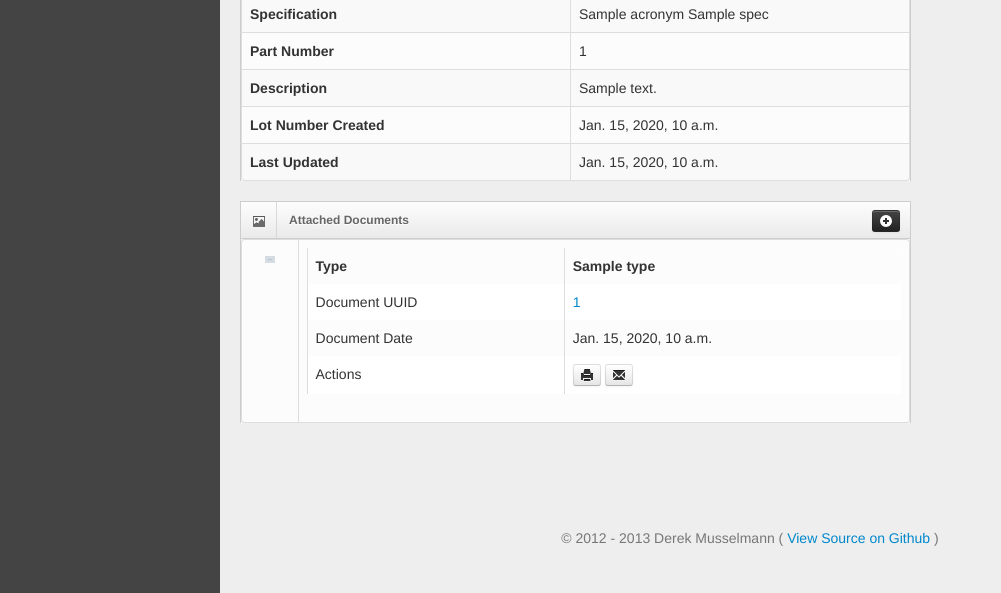
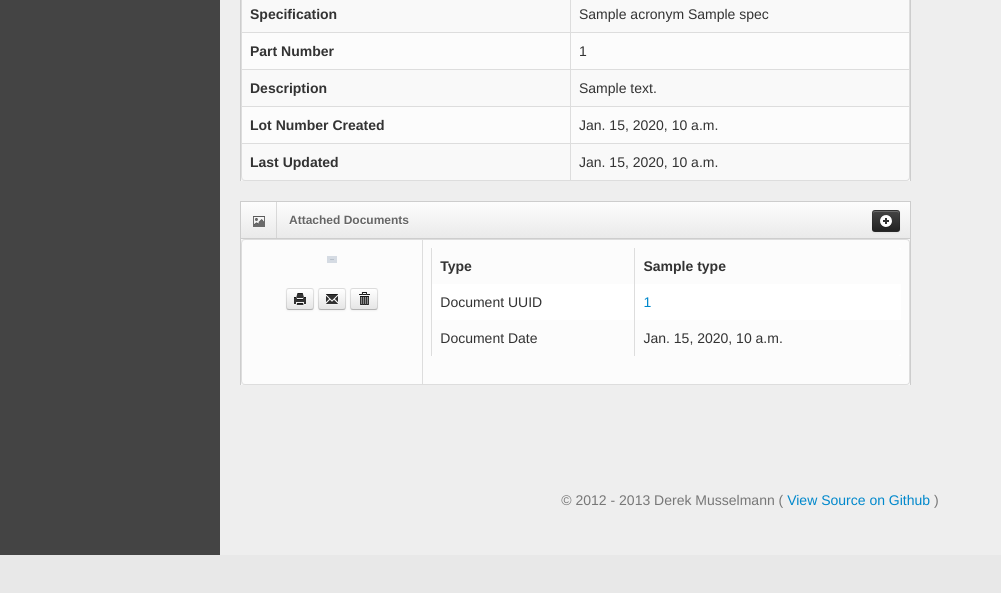
Before and after one commit to disflux/django-mtr, a Django app: template templates/reports/report.html in a window 1280 px wide. Shown: the part 592-1185 px from the top of the page, without its empty margins (0-1001 px from the left). After the commit the page ends 1147 px from the top, so only its background shows below. Run offline with Django 3.2, Linux system fonts and the light colour scheme; the template is opened without the code that fills it: most values are stand-ins (such as "Sample title", 1, 10 or a date in 2020); grey boxes marked "Sample" are stand-in pictures; form fields are guessed from the names that the template uses; some libraries are stand-ins or nearby versions.

Commit message:
move the buttons on the document in reports

```diff
--- a/templates/reports/report.html
+++ b/templates/reports/report.html
@@ -212,6 +212,14 @@
                                 <a target="_blank" href="{{ d.file.url }}">
                                     <img src="{{ im.url }}" width="{{ im.width }}" height="{{ im.height }}" />
                                 </a>
+                                <br /><br />
+                                <div class="buttons">
+                                    <a class="btn btn-mini tip-top" title="Download/Print Document" href="{{ d.file.url }}" ><i class="icon-print"></i></a>
+                                    <a class="open-email-doc-modal btn btn-mini tip-top" data-id="{{ d.id }}" data-toggle="modal" title="Email Document">
+                                        <i class="icon-envelope"></i>
+                                    </a>
+                                    <a class="btn btn-mini tip-top" title="Remove Document"><i class="icon-trash"></i></a>
+                                </div>
                             </center>
                                 {% endthumbnail %}
                         </td>
@@ -228,17 +236,6 @@
                                 <tr>
                                     <td>Document Date</td>
                                     <td>{{ d.created_at }}</td>
-                                </tr>
-                                <tr>
-                                    <td>Actions</td>
-                                    <td>
-                                        <div class="buttons">
-                                            <a class="btn btn-mini tip-top" title="Download/Print Document" href="{{ d.file.url }}" ><i class="icon-print"></i></a>
-                                            <a class="open-email-doc-modal btn btn-mini tip-top" data-id="{{ d.id }}" data-toggle="modal" title="Email Document">
-                                                <i class="icon-envelope"></i>
-                                            </a>
-                                        </div>
-                                    </td>
                                 </tr>
                             </table>
                         </td>
```
